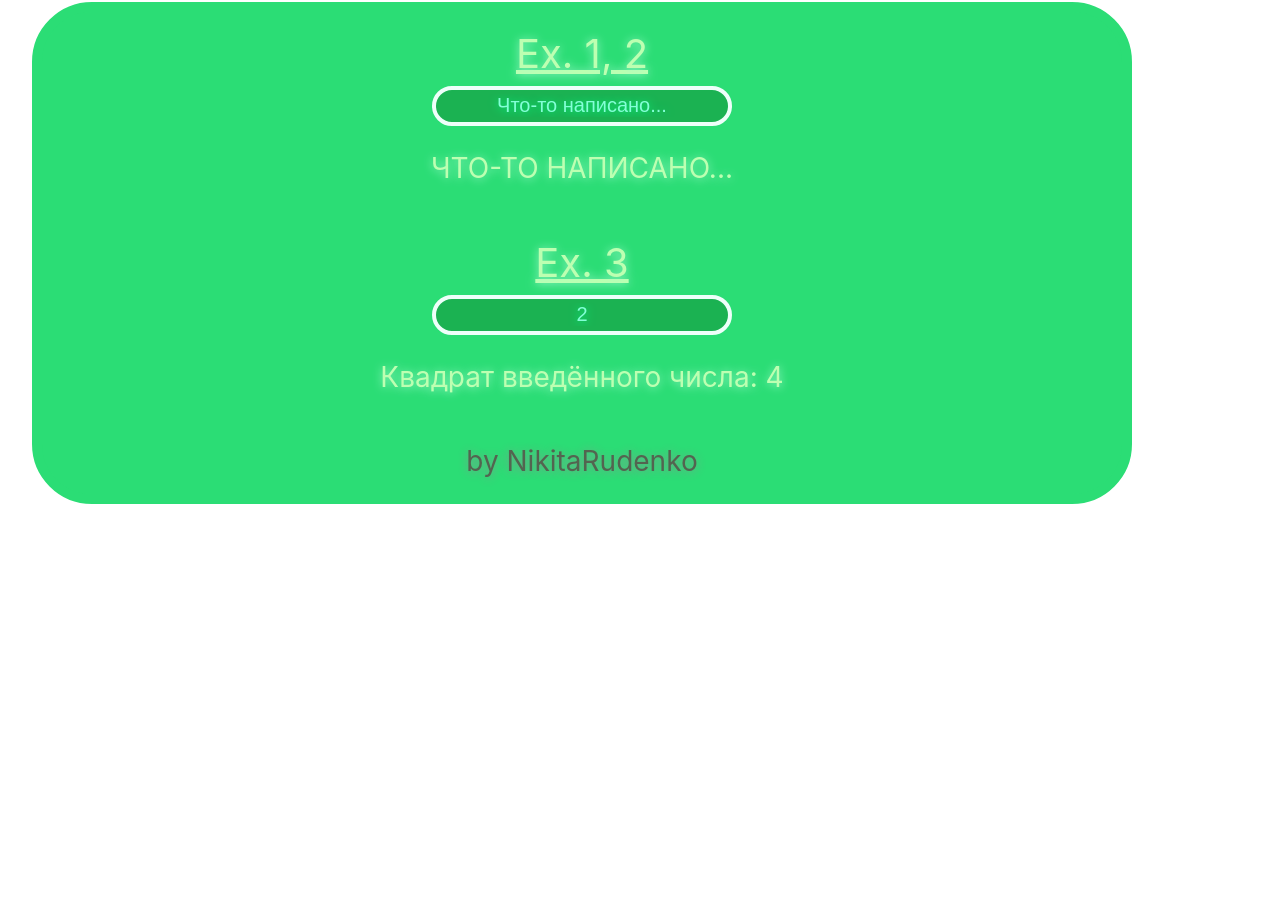
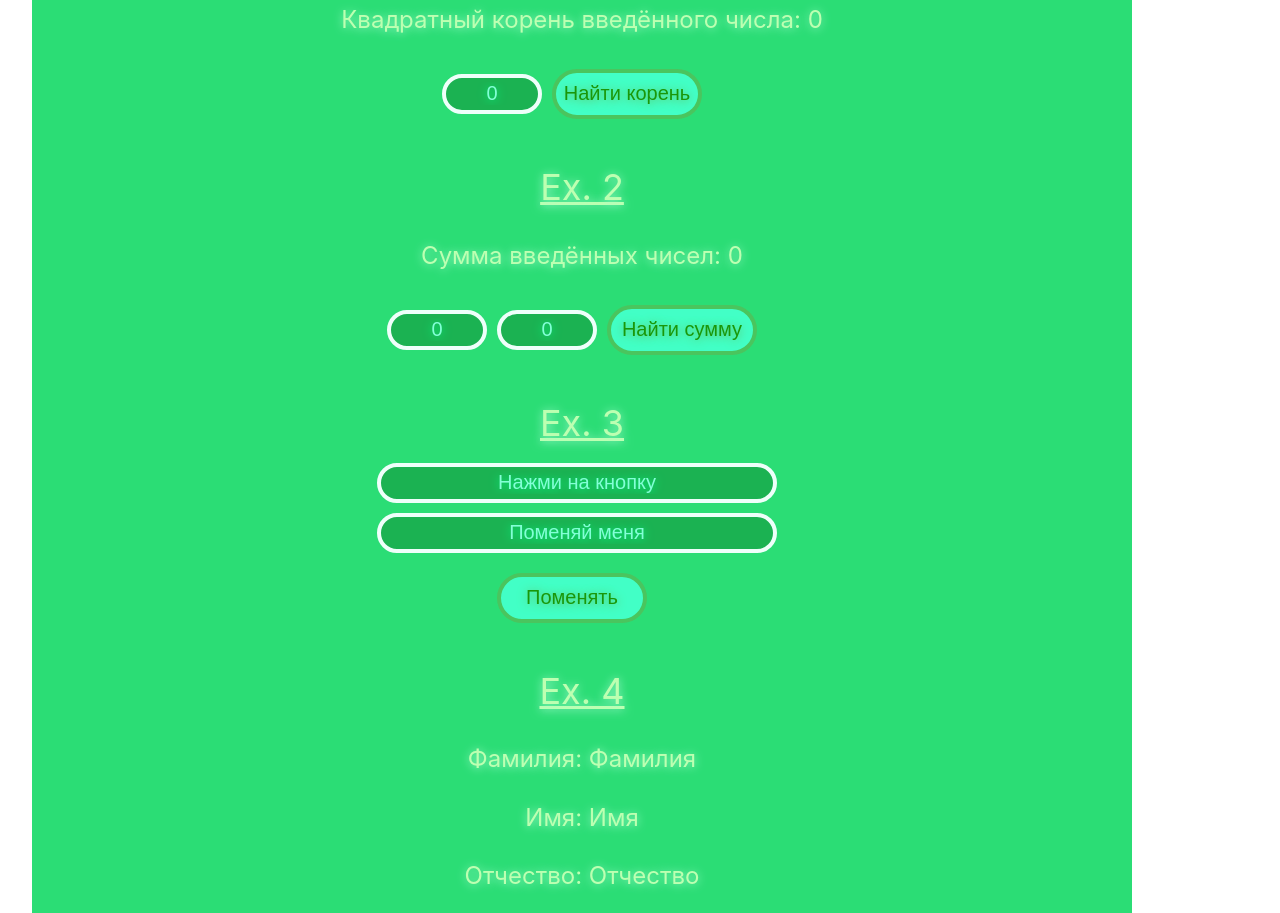
Before and after one commit to nickruden/vue3_base, a Vue app: page / in a window 1280 px wide. Shown: the part 147-1060 px from the top of the page. Before the commit the page ends 800 px from the top, so only its background shows below. Built offline with nearby package versions, Linux system fonts and the light colour scheme.

Commit message:
Получение данных формы по событию в Vue(Task_44)

```diff
--- a/src/App.vue
+++ b/src/App.vue
@@ -3,30 +3,86 @@
   name: "App",
   data() {
     return {
-      // Ex. 1, 2, 3
-      message: "Что-то написано...",
-      num: 2,
+      // Ex. 1
+      num1: 0,
+      sqrt: 0,
+
+      // Ex. 2
+      num2: 0,
+      num3: 0,
+      sum: 0,
+
+      // Ex. 3
+      text1: 'Нажми на кнопку',
+      text2: 'Поменяй меня',
+
+      // Ex. 4
+      fio: 'ФИО через пробел',
+      fname: 'Фамилия',
+      lname: 'Имя',
+      sname: 'Отчество'
     }
   },
   methods: {
+    sqrtnum1: function() {
+      this.sqrt = Math.sqrt(this.num1);
+    },
+
+    sumnum23: function() {
+      this.sum = Number(this.num2) + Number(this.num3);
+    },
+
+    swap: function() {
+      let t = this.text1
+      this.text1 = this.test2;
+      this.text2 = t;
+    },
+
+    outfio: function() {
+      let fios = this.fio.split(' ');
+      this.fname = fios[0];
+      this.lname = fios[1];
+      this.sname = fios[2];
+    }
   }
 }
 </script>
 
 <template>
   <div id="main">
-    <!-- Ex. 1, 2 -->
+    <!-- Ex. 1 -->
     <div>
-      <h2>Ex. 1, 2</h2>
-      <input v-model="message">
-      <p class="pinput">{{ message }}</p>
+      <h2>Ex. 1</h2>
+      <p> Квадратный корень введённого числа: {{ sqrt }}</p>
+      <input v-model="num1">
+      <button @click="sqrtnum1">Найти корень</button>
+    </div>
+
+    <!-- Ex. 2 -->
+    <div>
+      <h2>Ex. 2</h2>
+      <p> Сумма введённых чисел: {{ sum }}</p>
+      <input v-model="num2">
+      <input v-model="num3">
+      <button @click="sumnum23">Найти сумму</button>
     </div>
 
    <!-- Ex. 3 -->
    <div>
     <h2>Ex. 3</h2>
-    <input v-model="num">
-    <p>Квадрат введённого числа: {{ num ** 2 }}</p>
+    <input class="inptext" v-model="text1"> <br>
+    <input class="inptext" v-model="text2"> <br>
+    <button @click="swap">Поменять</button>
+   </div>
+
+   <!-- Ex. 4 -->
+   <div>
+    <h2>Ex. 4</h2>
+    <p>Фамилия: {{ fname }}</p>
+    <p>Имя: {{ lname }}</p>
+    <p>Отчество: {{ sname }}</p>
+    <input class="inpfio" v-model="fio"> <br>
+    <button @click="outfio">Вывести</button>
    </div>
 
     <p id="endword">by NikitaRudenko</p>
@@ -50,12 +106,12 @@
     margin-bottom: 40px;
   }
   #main p{
-    font-size: 28px;
+    font-size: 24px;
     margin-top: 20px;
     margin-bottom: 10px;
   }
   #main h2{
-    font-size: 40px;
+    font-size: 36px;
     margin-top: 4px;
     text-decoration: underline;
   }
@@ -106,7 +162,7 @@
 
   #main input{
     font-size: 20px;
-    width: 300px;
+    width: 100px;
     height: 40px;
     border-radius: 20px;
     border: 4px solid rgb(238, 255, 250);
@@ -114,6 +170,33 @@
     color: rgb(131, 255, 214);
     text-shadow: 0px 1px 10px rgb(0, 255, 136);
     text-align: center;
+    margin-right: 10px;
+  }
+  #main .inptext{
+    margin-top: 10px;
+    font-size: 20px;
+    width: 400px;
+    height: 40px;
+    border-radius: 20px;
+    border: 4px solid rgb(238, 255, 250);
+    background-color: rgba(19, 151, 61, 0.616);
+    color: rgb(131, 255, 214);
+    text-shadow: 0px 1px 10px rgb(0, 255, 136);
+    text-align: center;
+    margin-right: 10px;
+  }
+  #main .inpfio{
+    margin-top: 10px;
+    font-size: 20px;
+    width: 400px;
+    height: 40px;
+    border-radius: 20px;
+    border: 4px solid rgb(238, 255, 250);
+    background-color: rgba(19, 151, 61, 0.616);
+    color: rgb(131, 255, 214);
+    text-shadow: 0px 1px 10px rgb(0, 255, 136);
+    text-align: center;
+    margin-right: 10px;
   }
 
   #endword{
```
